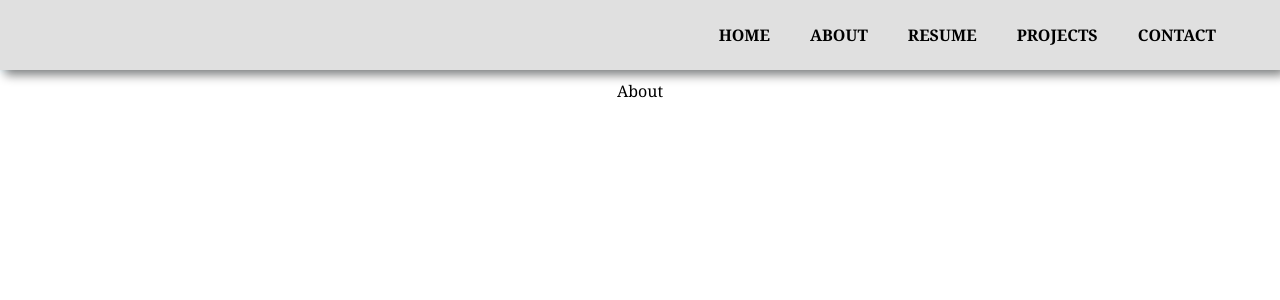
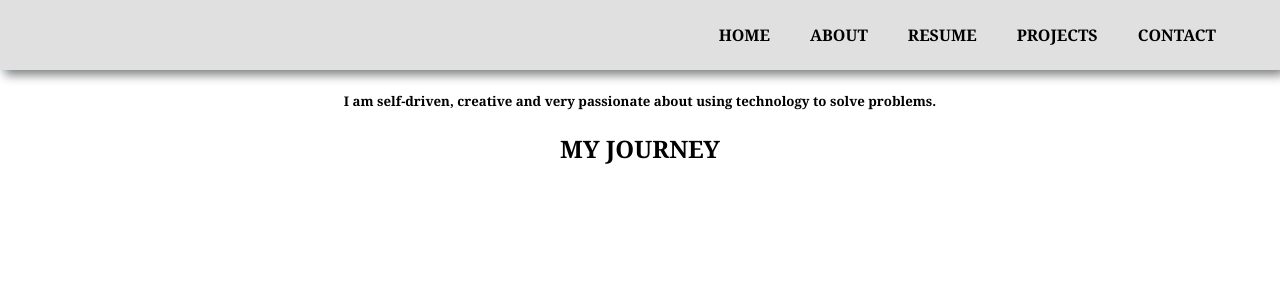
Before and after one commit to MelynAtieno/react-website-app, a React (Create React App) app: page /about in a window 1280 px wide. Shown: the top 300 px of the page. Built offline with nearby package versions, Linux system fonts and the light colour scheme.

Commit message:
edit about page

```diff
--- a/src/Components/About.js
+++ b/src/Components/About.js
@@ -2,7 +2,12 @@ import React from 'react'
 
 function About() {
   return (
-    <div>About</div>
+    <div>
+      <h5 className='about'> I am self-driven, creative and very passionate about using technology to solve problems. </h5>
+      <h2 className='journey'>MY JOURNEY</h2>
+
+
+    </div>
   )
 }
 
```
